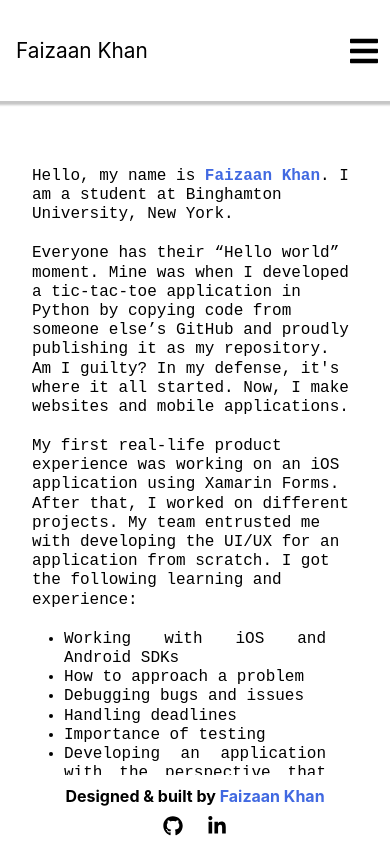
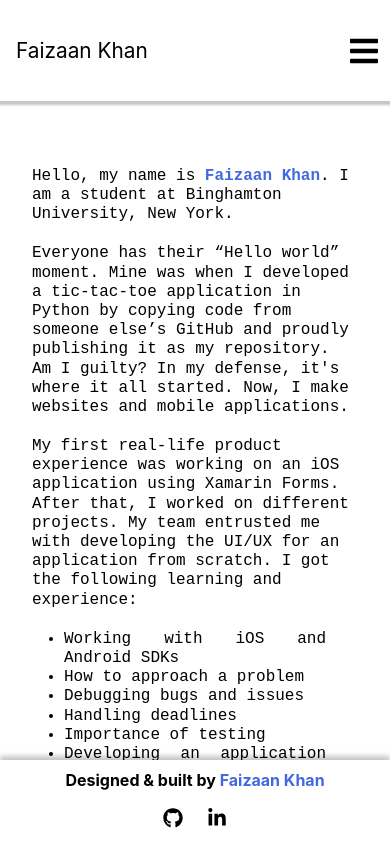
Before and after one commit to FaizaanKhan24/portfolio-website, a React (Create React App) app: page /about in a window 390 px wide. Built offline with nearby package versions, Linux system fonts and the light colour scheme.

Commit message:
Fixing footer issue on mobile

```diff
--- a/src/components/Footer.css
+++ b/src/components/Footer.css
@@ -10,9 +10,10 @@
     bottom: 0;
     width: 100%;
     min-height: 30px;
-    height: 8%;
+    height: 7%;
     display: flex;
     align-items: center;
+    box-shadow: 0 -4px 5px 0px rgba(9, 9, 9, 0.23);
 }
 
 .footer-left{
@@ -44,7 +45,7 @@
 @media ( max-width:768px ){
     .footer{
         flex-direction: column;
-        height: 8%;
+        height: 10%;
     }
 
     .footer-left, .footer-right{
--- a/src/components/Projects.css
+++ b/src/components/Projects.css
@@ -81,7 +81,7 @@
 @media (max-width:768px){
     .projects{
         grid-template-columns: 1fr;
-        padding: 2.5rem 2rem;
+        padding: 2rem 2rem 5rem;
     }
 
     .project-description{
```
